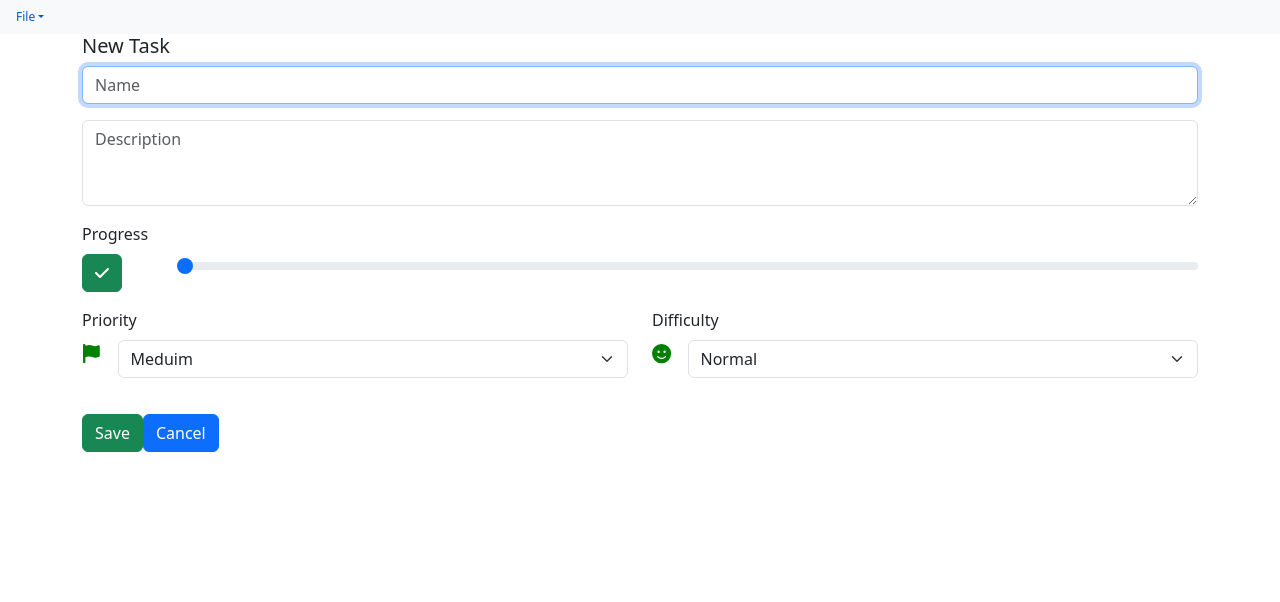
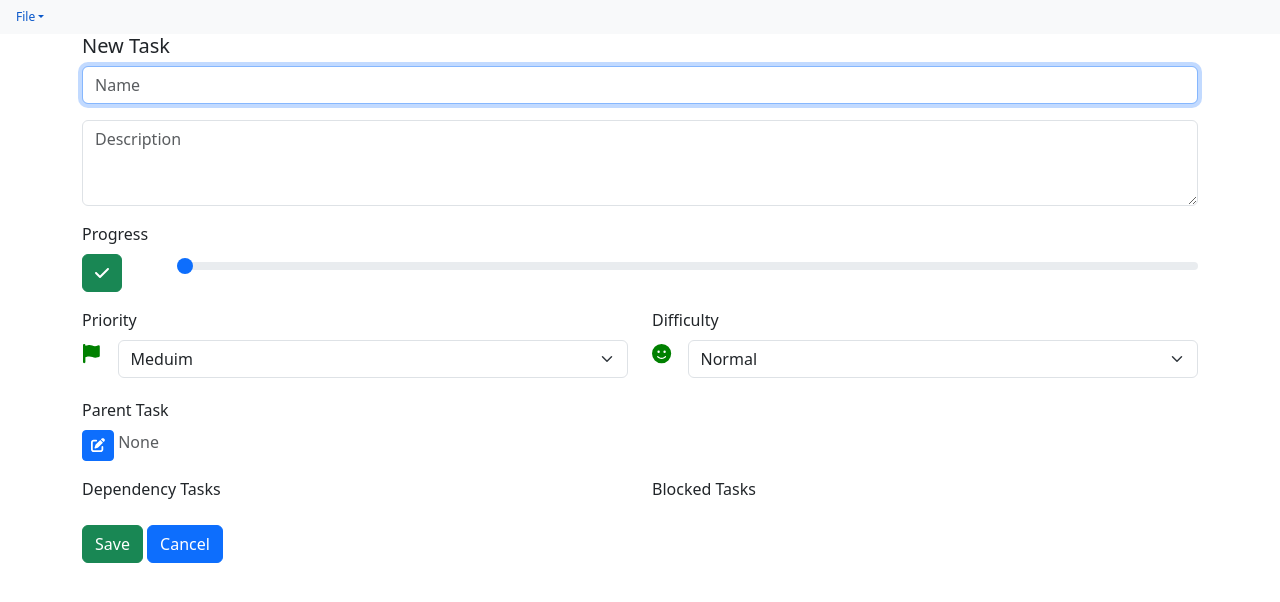
Before and after one commit to MxZhur/task-tree, a React (Vite) app: page /new in a window 1280 px wide. Shown: the top 602 px of the page. Built offline with nearby package versions, Linux system fonts and the light colour scheme.

Commit message:
Working on TaskForm (WIP)

```diff
--- a/src/App.css
+++ b/src/App.css
@@ -4,7 +4,7 @@ html {
 
 body {
   height: 100%;
-  overflow: hidden;
+  overflow-x: hidden;
 }
 
 #root {
--- /dev/null
+++ b/src/components/TaskPicker/TaskPickerItem.css
@@ -0,0 +1,3 @@
+.task-picker-item-child-container {
+    margin-left: 15px;
+}
--- /dev/null
+++ b/src/components/TaskPicker/TaskPickerItem.tsx
@@ -0,0 +1,54 @@
+import React from "react";
+import { Task } from "../../store/tasksSlice";
+import { useAppSelector } from "../../store/hooks";
+import "./TaskPickerItem.css";
+
+interface TaskPickerItemProps {
+  task: Task;
+  disabledTasksIds?: string[];
+  onPick: (taskId: string) => void;
+}
+
+const TaskPickerItem: React.FC<TaskPickerItemProps> = ({
+  task,
+  disabledTasksIds,
+  onPick,
+}) => {
+  const childTasks = useAppSelector((state) => {
+    return task.childTasks
+      .map((tID) => state.tasks.list.find((t) => t.id === tID))
+      .filter((e) => e !== undefined);
+  });
+
+  const handleClick = () => {
+    if (disabledTasksIds !== undefined && disabledTasksIds.includes(task.id)) {
+      return;
+    }
+    onPick(task.id);
+  };
+
+  return (
+    <>
+      <div
+        className="unselectable"
+        style={{ overflow: "hidden", textOverflow: "ellipsis" }}
+      >
+        {disabledTasksIds !== undefined && disabledTasksIds.includes(task.id) ? (
+          <span>{task.name}</span>
+        ) : (
+          <span className="btn btn-link" style={{padding: '0'}} onClick={handleClick}>
+            {task.name}
+          </span>
+        )}
+      </div>
+      <div className="task-picker-item-child-container">
+        {childTasks.length > 0 &&
+          childTasks.map((t) => (
+            <TaskPickerItem key={t!.id} task={t!} onPick={onPick} disabledTasksIds={disabledTasksIds} />
+          ))}
+      </div>
+    </>
+  );
+};
+
+export { TaskPickerItem };
--- /dev/null
+++ b/src/components/TaskPicker/index.tsx
@@ -0,0 +1,86 @@
+import React, { useState } from "react";
+import { useAppSelector } from "../../store/hooks";
+import { Button, Modal } from "react-bootstrap";
+import { FontAwesomeIcon } from "@fortawesome/react-fontawesome";
+import { faEdit } from "@fortawesome/free-solid-svg-icons";
+import { TaskPickerItem } from "./TaskPickerItem";
+
+interface TaskPickerProps {
+  taskId: string | null;
+  disabledTasksIds?: string[];
+  onTaskIdChange: (taskId: string) => void;
+}
+
+const TaskPicker: React.FC<TaskPickerProps> = ({
+  taskId = null,
+  disabledTasksIds = [],
+  onTaskIdChange,
+}) => {
+  const pickedTask = useAppSelector((state) =>
+    state.tasks.list.find((t) => t.id === taskId)
+  );
+
+  const topLevelTasks = useAppSelector((state) => {
+    return state.tasks.topLevelIDs
+      .map((tID) => state.tasks.list.find((t) => t.id === tID) ?? null)
+      .filter((e) => e !== null);
+  });
+
+  let taskNameJsx;
+
+  if (taskId === null || pickedTask === undefined) {
+    taskNameJsx = <span className="text-muted">None</span>;
+  } else {
+    taskNameJsx = <span>{pickedTask.name}</span>;
+  }
+
+  const [showModal, setShowModal] = useState(false);
+
+  const handleCloseModal = () => setShowModal(false);
+  const handleShowModal = () => setShowModal(true);
+
+  const onPick = (tId: string) => {
+    handleCloseModal();
+    onTaskIdChange(tId);
+  };
+
+  return (
+    <>
+      <div
+        style={{
+          overflow: "hidden",
+          textOverflow: "ellipsis",
+          display: "flex",
+          flexDirection: "row",
+        }}
+      >
+        <Button size="sm" title="Change" onClick={handleShowModal}>
+          <FontAwesomeIcon icon={faEdit} />
+        </Button>
+        &nbsp;
+        <div style={{ overflow: "hidden", textOverflow: "ellipsis" }}>
+          {taskNameJsx}
+        </div>
+      </div>
+      <Modal show={showModal} centered onHide={handleCloseModal}>
+        <Modal.Header closeButton>
+          <Modal.Title>Select Task</Modal.Title>
+        </Modal.Header>
+        <Modal.Body>
+          <div>
+            {topLevelTasks.map((t) => (
+              <TaskPickerItem
+                key={t?.id}
+                task={t!}
+                onPick={onPick}
+                disabledTasksIds={disabledTasksIds}
+              />
+            ))}
+          </div>
+        </Modal.Body>
+      </Modal>
+    </>
+  );
+};
+
+export { TaskPicker };
--- a/src/components/index.ts
+++ b/src/components/index.ts
@@ -1,3 +1,4 @@
 export { TaskTree } from "./TaskTree";
 export { TaskDetailsView } from "./TaskDetailsView";
 export { TaskDependencyGraph } from "./TaskDependencyGraph";
+export { TaskPicker } from './TaskPicker';
--- a/src/pages/TaskForm/index.tsx
+++ b/src/pages/TaskForm/index.tsx
@@ -14,9 +14,12 @@ import { faCheck } from "@fortawesome/free-solid-svg-icons";
 import { TASK_DIFFICULTIES, TASK_PRIORITIES } from "../../store/tasksSlice";
 import PriorityIndicator from "../../components/TaskDetailsView/PriorityIndicator";
 import DifficultyIndicator from "../../components/TaskDetailsView/DifficultyIndicator";
+import { TaskPicker } from "../../components";
 
 const TaskForm: React.FC = () => {
   const navigate = useNavigate();
+
+  const goBack = () => navigate(-1);
 
   const { taskId } = useParams();
 
@@ -28,24 +31,72 @@ const TaskForm: React.FC = () => {
     return state.tasks.list.find((t) => t.id === taskId);
   });
 
-  const goBack = () => navigate(-1);
+  const neighborTasksIds = useAppSelector((state) => {
+    if (task === undefined) {
+      return [];
+    }
+
+    if (task.parentTaskId !== null) {
+      const parentTask = state.tasks.list.find(
+        (t) => t.id === task.parentTaskId
+      );
+
+      if (parentTask === undefined) {
+        return state.tasks.topLevelIDs;
+      } else {
+        return parentTask.childTasks;
+      }
+    } else {
+      return state.tasks.topLevelIDs;
+    }
+  });
+
+  const defaultBlockedTasksIds = useAppSelector((state) => {
+    return state.tasks.list
+      .filter((t) => t.dependencyTasks.includes(task?.id ?? ""))
+      .map((t) => t.id);
+  });
+
+  // const findTask = (taskId: string) => {
+  //   return allTasks.find((t) => t.id === taskId);
+  // };
+
+  // const findTasks = (taskIds: string[]) => {
+  //   return allTasks.filter((t) => taskIds.includes(t.id));
+  // };
+
+  // const topLevelTasksIDs = useAppSelector((state) => {
+  //   return state.tasks.topLevelIDs;
+  // });
 
   const [name, setName] = useState<string>(task ? task.name : "");
   const [description, setDescription] = useState<string>(
-    task ? task.description : ""
+    task !== undefined ? task.description : ""
   );
   const [progress, setProgress] = useState<number>(
-    task?.progress ? task.progress : 0
+    task !== undefined && task?.progress ? task.progress : 0
   );
   const [priority, setPriority] = useState<number>(
-    task?.priority ? task.priority : TASK_PRIORITIES.medium
+    task !== undefined && task?.priority
+      ? task.priority
+      : TASK_PRIORITIES.medium
   );
   const [difficulty, setDifficulty] = useState<number>(
-    task?.difficulty ? task.difficulty : TASK_DIFFICULTIES.normal
+    task !== undefined && task?.difficulty
+      ? task.difficulty
+      : TASK_DIFFICULTIES.normal
   );
 
   const [parentTaskId, setParentTaskId] = useState<string | null>(
     task !== undefined ? task.parentTaskId : null
+  );
+
+  const [dependencyTasksIds, setDependencyTasksIds] = useState<string[]>(
+    task !== undefined ? task.dependencyTasks : []
+  );
+
+  const [blockedTasksIds, setBlockedTasksIds] = useState<string[]>(
+    defaultBlockedTasksIds
   );
 
   const handleSubmit = (e: React.FormEvent<HTMLFormElement>) => {
@@ -74,6 +125,7 @@ const TaskForm: React.FC = () => {
             onChange={(e) => setName(e.target.value)}
             required={true}
             autoFocus
+            maxLength={100}
           />
         </Form.Group>
 
@@ -128,7 +180,7 @@ const TaskForm: React.FC = () => {
           )}
         </Form.Group>
 
-        <Row className="mt-3 mb-3">
+        <Row className="mt-3">
           <Col xs={12} sm={6}>
             {/* Priority */}
             <Form.Label>Priority</Form.Label>
@@ -189,14 +241,38 @@ const TaskForm: React.FC = () => {
           </Col>
         </Row>
 
-        {/* TODO: Parent Task (Button + Modal) */}
-        {/* TODO: Dependency Tasks */}
-        {/* TODO: Blocked Tasks */}
+        {/* Parent Task (Button + Modal) */}
+        <Form.Group>
+          <Form.Label>Parent Task</Form.Label>
+          <TaskPicker
+            taskId={parentTaskId}
+            disabledTasksIds={[task?.id ?? ""]}
+            onTaskIdChange={(tId) => setParentTaskId(tId)}
+          />
+        </Form.Group>
 
-        <Button variant="success" type="submit">
-          Save
-        </Button>
-        <Button onClick={goBack}>Cancel</Button>
+        <Row className="mt-3">
+          <Col xs={12} sm={6}>
+            <Form.Group>
+              <Form.Label>Dependency Tasks</Form.Label>
+              {/* TODO: Dependency Tasks (Block + Modal) */}
+            </Form.Group>
+          </Col>
+          <Col xs={12} sm={6}>
+            <Form.Group>
+              <Form.Label>Blocked Tasks</Form.Label>
+              {/* TODO: Blocked Tasks (Block + Modal) */}
+            </Form.Group>
+          </Col>
+        </Row>
+
+        <div className="mt-3">
+          <Button variant="success" type="submit">
+            Save
+          </Button>
+          &nbsp;
+          <Button onClick={goBack}>Cancel</Button>
+        </div>
       </Form>
     </Container>
   );
```
